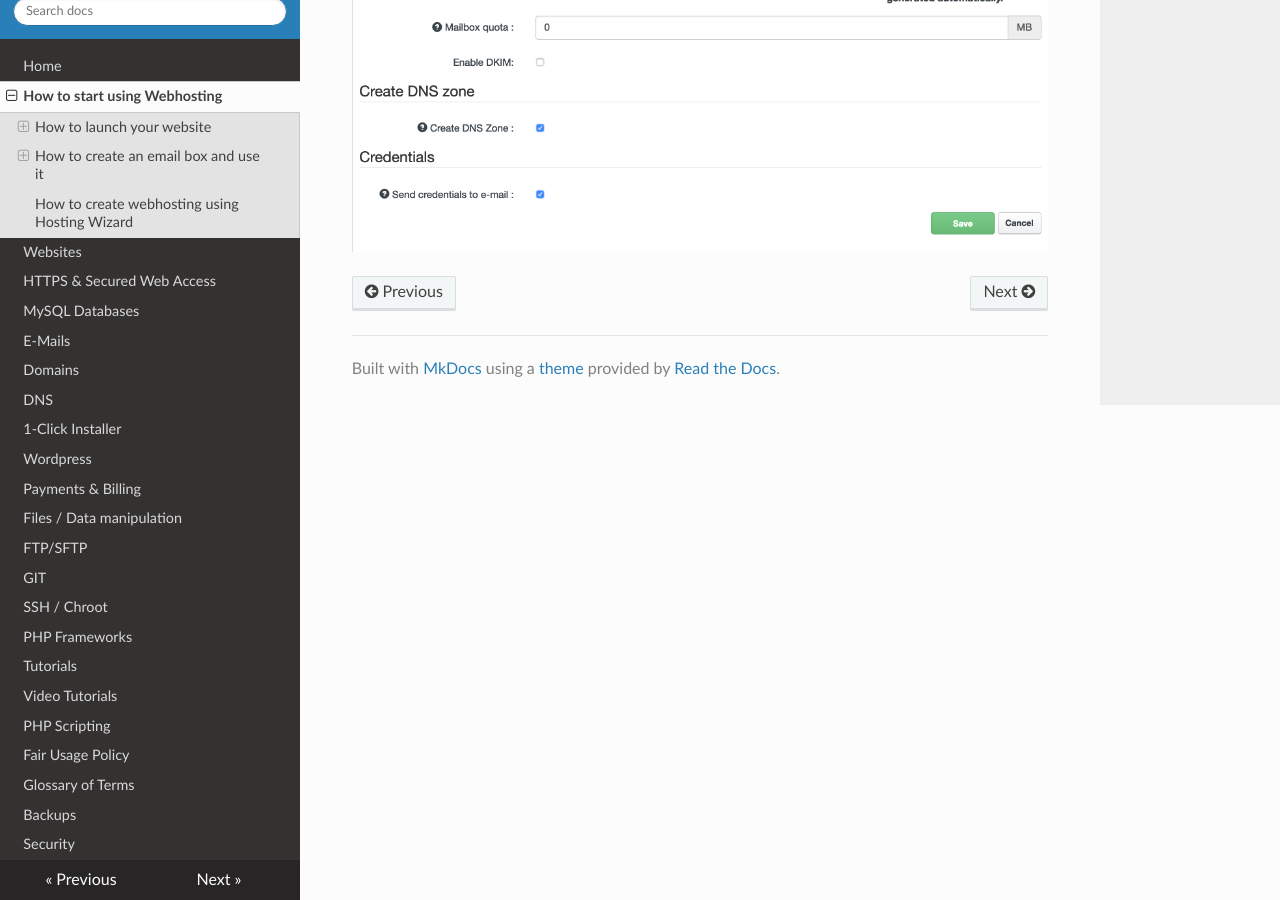
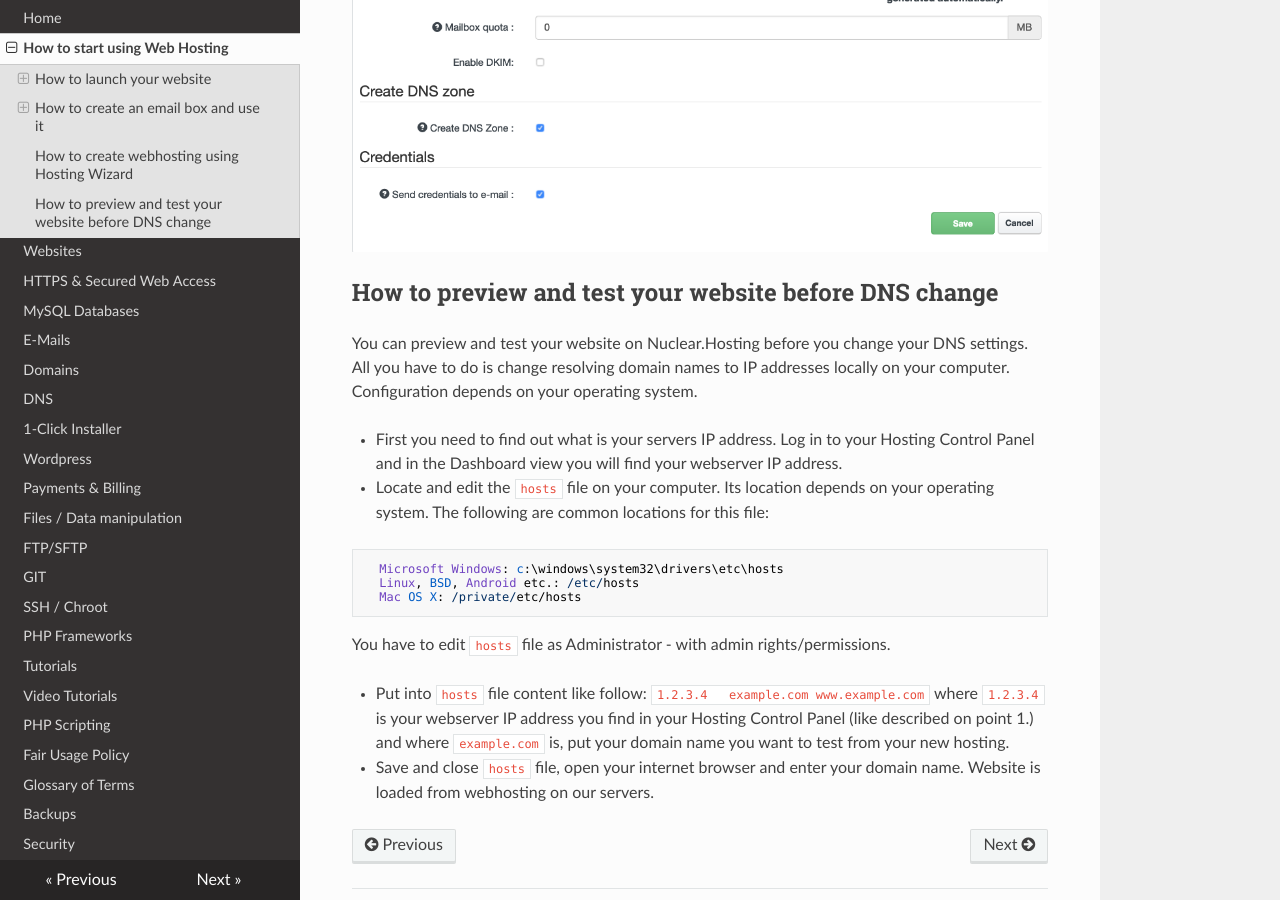
Before and after one commit to nuclearhosting/nh-knowledge-base, an MkDocs documentation site: the page built from docs/start.md, in a window 1280 px wide and 900 px high, scrolled down 6327 px. Built offline with MkDocs 1.6.1, drawn with Linux system fonts in a browser that asks for light colours; nearby versions of some CDN libraries; some of the changed text lies outside the part shown.

Commit message:
Updated "Follow us"; Added "How to preview website" article

````diff
--- a/docs/start.md
+++ b/docs/start.md
@@ -101,3 +101,19 @@ To use Hosting Wizard login to your [Control Panel](https://my.nuclear.hosting)
 By using a Hosting Wizard you can also install a Wordpress to your domain. Just check the ```Install Wordpress``` field and ```Create DB``` as well.
 
 ![Webhosting Wizard](img/webhosting_wizard.png)
+
+## How to preview and test your website before DNS change
+
+You can preview and test your website on Nuclear.Hosting before you change your DNS settings. All you have to do is change resolving domain names to IP addresses locally on your computer. Configuration depends on your operating system.
+
+  - First you need to find out what is your servers IP address. Log in to your Hosting Control Panel and in the Dashboard view you will find your webserver IP address.
+  - Locate and edit the ```hosts``` file on your computer. Its location depends on your operating system. The following are common locations for this file:
+```
+  Microsoft Windows: c:\windows\system32\drivers\etc\hosts
+  Linux, BSD, Android etc.: /etc/hosts
+  Mac OS X: /private/etc/hosts
+```
+  You have to edit ```hosts``` file as Administrator - with admin rights/permissions.
+
+  - Put into ```hosts``` file content like follow: ```1.2.3.4	example.com www.example.com``` where ```1.2.3.4``` is your webserver IP address you find in your Hosting Control Panel (like described on point 1.) and where ```example.com``` is, put your domain name you want to test from your new hosting.
+  - Save and close ```hosts``` file, open your internet browser and enter your domain name. Website is loaded from webhosting on our servers.
--- a/mkdocs.yml
+++ b/mkdocs.yml
@@ -10,7 +10,7 @@ markdown_extensions:
     - admonition
 nav:
     - Home: index.md
-    - How to start using Webhosting: start.md
+    - How to start using Web Hosting: start.md
     - Websites: websites.md
     - HTTPS & Secured Web Access: https.md
     - MySQL Databases: mysql_databases.md
````
Also changed, not shown: docs/index.md (+3 -2 lines), docs/img/facebook.png (added), docs/img/twitter.png (added).
